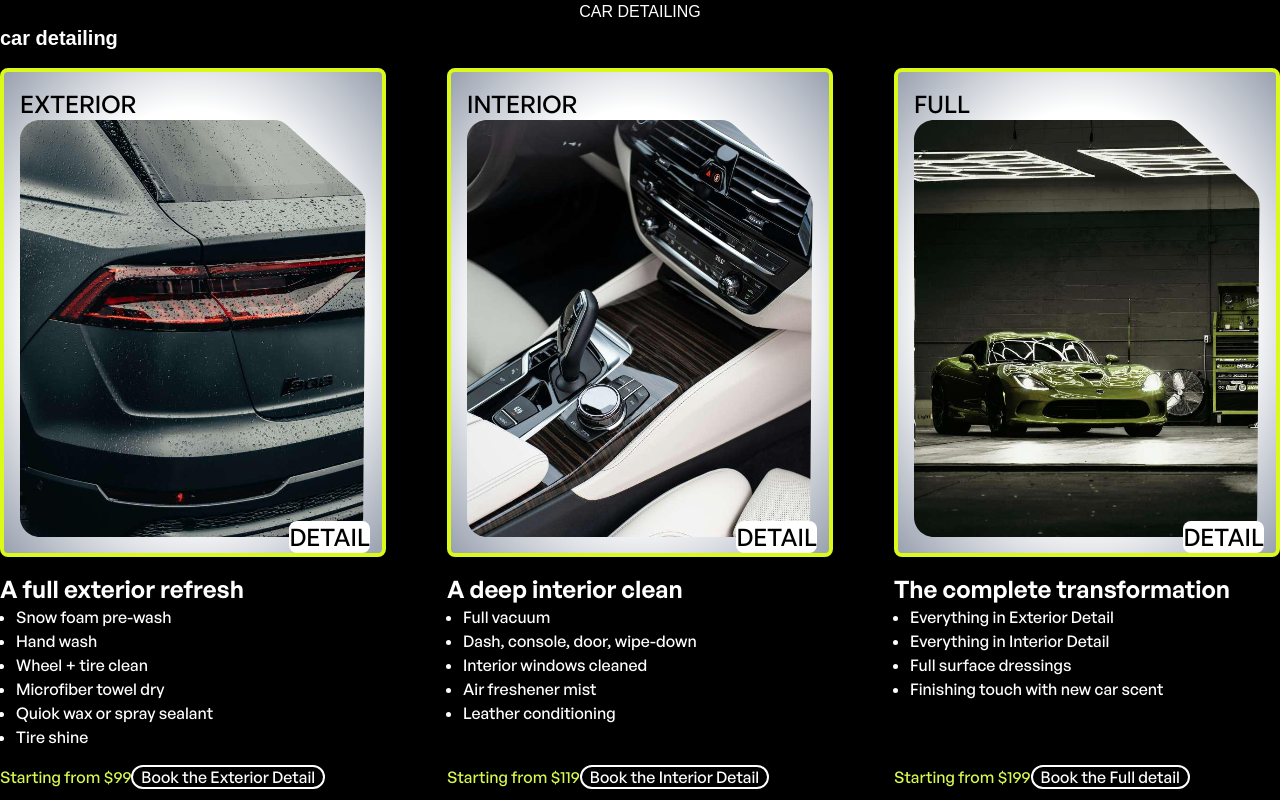
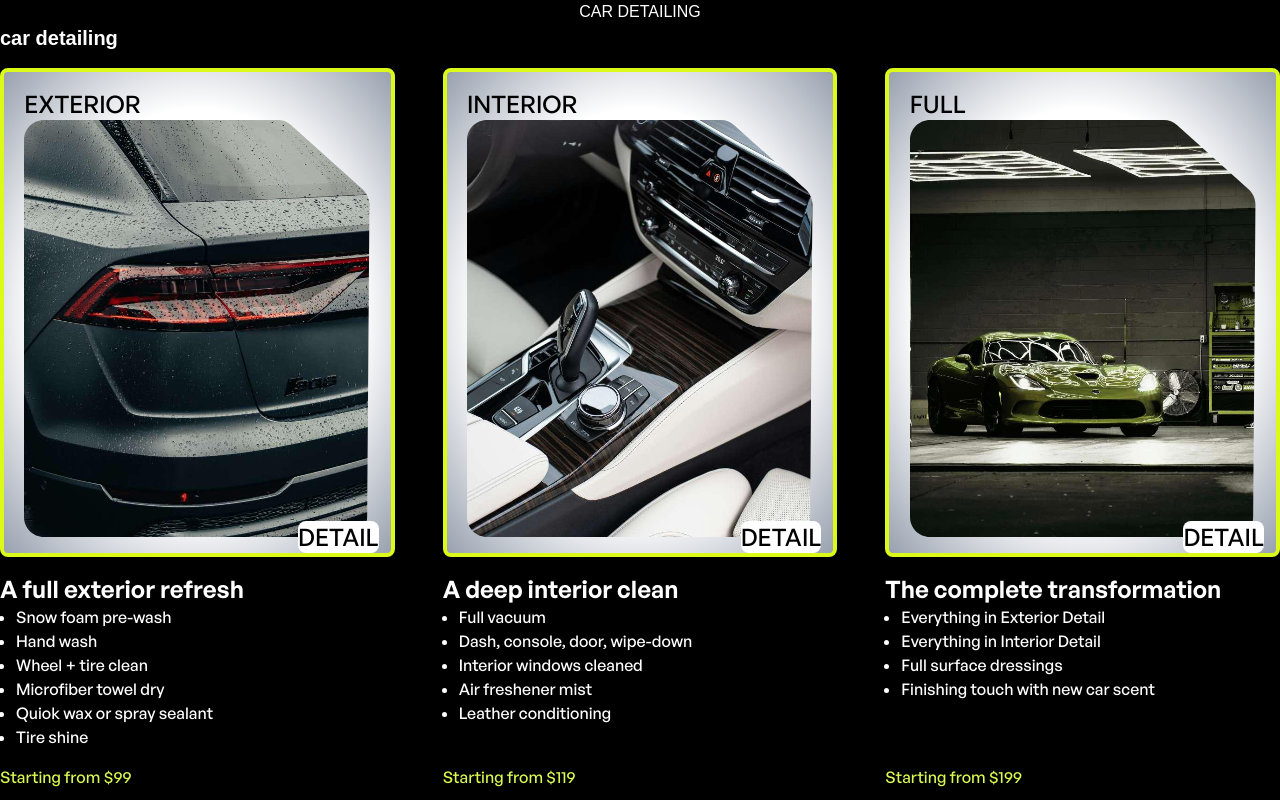
Before and after one commit to lucassdantas/pure_detail_website, a Next.js app: page /services in a window 1280 px wide. Shown: the part 600-1400 px from the top of the page. Built offline with nearby package versions, Linux system fonts and the light colour scheme.

Commit message:
fix image cof service card positioN

```diff
--- a/src/app/components/CircleButon.tsx
+++ b/src/app/components/CircleButon.tsx
@@ -4,7 +4,7 @@ import React from 'react'
 
 export const CircleButon = ({text, url, className='' }:ButtonType) => {
   return (
-    <Link href={url} className={`p-y px-2 text-center border-2 border-white rounded-full cursor-pointer ${className}`}>
+    <Link href={url} className={`py-2 px-4 text-center border-2 border-white rounded-full cursor-pointer ${className}`}>
       {text}
     </Link>
   )
--- a/src/app/components/ServiceCard.tsx
+++ b/src/app/components/ServiceCard.tsx
@@ -10,10 +10,12 @@ export const ServiceCard = ({upperText, bottomText, title, detailsList, priceTex
   return (
     <div className='min-h-full flex flex-col justify-between'>
       <div>
-        <div className={`w-fit relative flex flex-col p-4 border-4 border-accent-yellow bg-radial from-white from-60% to-gray-400 rounded-lg text-black`}>
-          <h3 className=' text-2xl uppercase'>{upperText}</h3>
-          <DiagonalRoundedImage imgUrl={imgUrl} alt={title} cardId={imgUrl}  />
-          <h3 className='bg-white w-fit rounded-lg absolute bottom-0 right-3 text-2xl uppercase'>{bottomText}</h3>
+        <div className={`w-full relative flex flex-col items-center p-4 border-4 border-accent-yellow bg-radial from-white from-60% to-gray-400 rounded-lg text-black`}>
+          <div>
+            <h3 className=' text-left text-2xl uppercase'>{upperText}</h3>
+            <DiagonalRoundedImage imgUrl={imgUrl} alt={title} cardId={imgUrl}  />
+            <h3 className='bg-white w-fit rounded-lg absolute bottom-0 right-3 text-2xl uppercase'>{bottomText}</h3>
+          </div>
         </div>
         <div className='my-4 flex flex-col'>
           <h3 className='text-2xl font-bold '>{title}</h3>
@@ -22,9 +24,9 @@ export const ServiceCard = ({upperText, bottomText, title, detailsList, priceTex
           </ul>
         </div>
       </div>
-      <div className=''>
+      <div className='flex flex-col items-start gap-4'>
         <span className='text-light-yellow'>{priceText}</span>
-        {hasButton && <CircleButon text={btnText} url='/book'/>}
+        {hasButton && <CircleButon text={btnText} url='/book' className='w-full' />}
       </div>
     </div>
   )
--- a/src/app/services/page.tsx
+++ b/src/app/services/page.tsx
@@ -14,6 +14,7 @@ const servicesByCategory = allServices.reduce((acc, service) => {
   acc[service.category].push(service)
   return acc
 }, {} as Record<string, ServiceType[]>)
+
   return (
     <>
       <Banner title='Services' bgImgClass="servicesBanner" hasButton={false} />
@@ -24,7 +25,7 @@ const servicesByCategory = allServices.reduce((acc, service) => {
             <div key={category}>
               <h2 className="text-xl font-bold mb-4">{category}</h2>
 
-              <div className="flex gap-4 justify-between items-stretch flex-wrap">
+              <div className="grid grid-cols-1 sm:grid-cols-2 lg:grid-cols-3 gap-12">
                 {services.map((service) => (
                   <ServiceCard
                     bottomText={service.bottomText}
```
